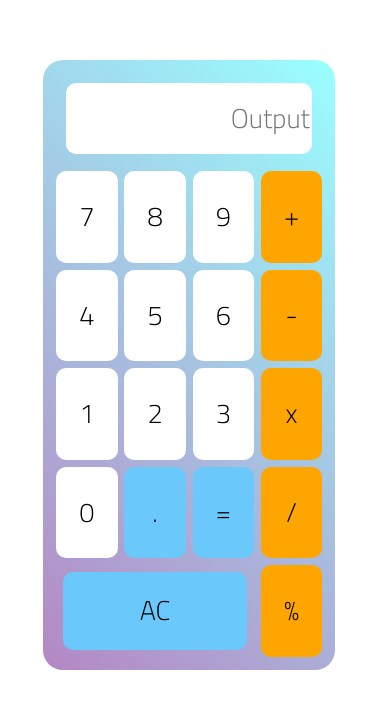
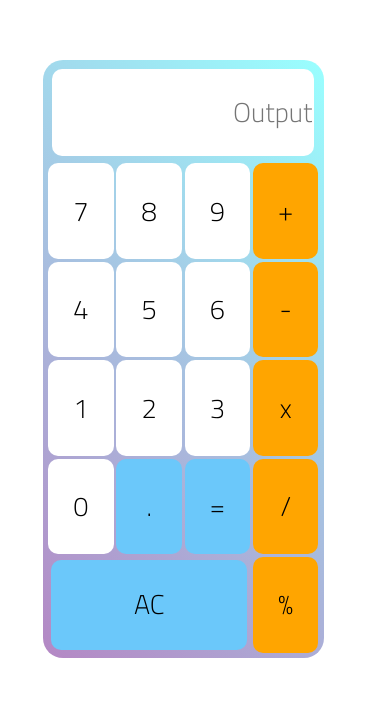
Before and after one commit to chrischristakis/Generic-Calculator, a plain HTML site: page index.html in a window 390 px wide. Shown: the part 109-818 px from the top of the page. Drawn offline with Linux system fonts and the light colour scheme.

Commit message:
visual bugs solved

```diff
--- a/stylesheet.css
+++ b/stylesheet.css
@@ -70,7 +70,7 @@ body {
   #calculator > * {
     font-family: customFont, monospace;
     font-size: 1.7em;
-    margin: 5%;
+    margin: 2%;
     border-radius: 10px;
   }
   #calculator {
@@ -81,6 +81,6 @@ body {
     margin-left: -39%;
     margin-top: -65%;
     background-image: white !important;
-    padding: 2.5%;
+    padding: 1.0%;
   }
 }
```
